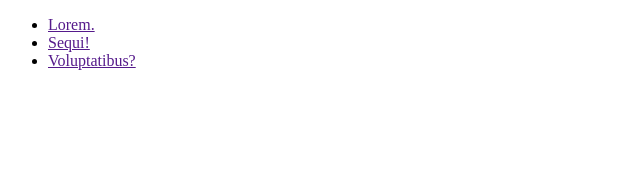
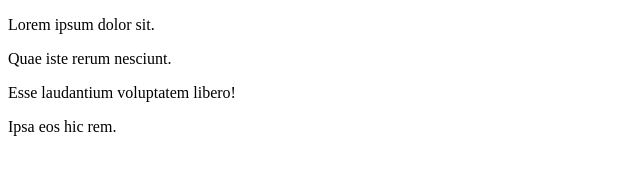
Before and after one commit to SimgeKarademir/kodluyoruzilkrepo, a plain HTML site: page loginform.html in a window 1280 px wide. Shown: the whole page, without its empty margins (0-640 px from the left). Drawn offline with Linux system fonts and the light colour scheme.

Commit message:
paragraflar eklendi

```diff
--- a/loginform.html
+++ b/loginform.html
@@ -7,10 +7,9 @@
     <title>Document</title>
 </head>
 <body>
-   <ul>
-    <li><a href="">Lorem.</a></li>
-    <li><a href="">Sequi!</a></li>
-    <li><a href="">Voluptatibus?</a></li>
-   </ul>
+   <p>Lorem ipsum dolor sit.</p>
+   <p>Quae iste rerum nesciunt.</p>
+   <p>Esse laudantium voluptatem libero!</p>
+   <p>Ipsa eos hic rem.</p>
 </body>
 </html>
```
